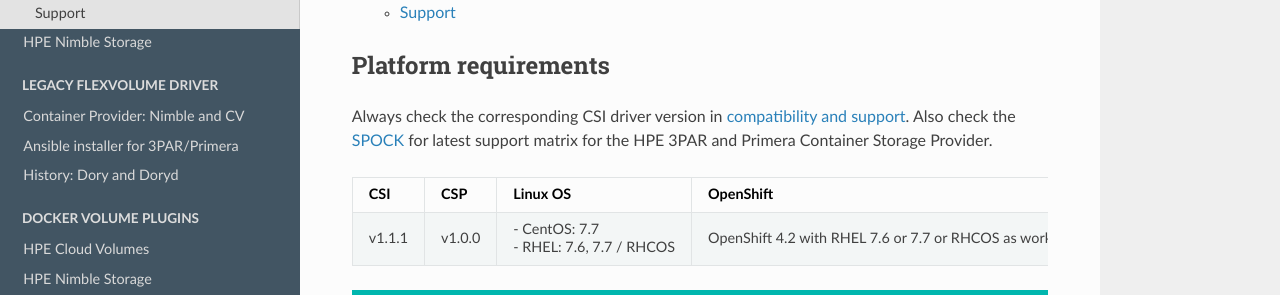
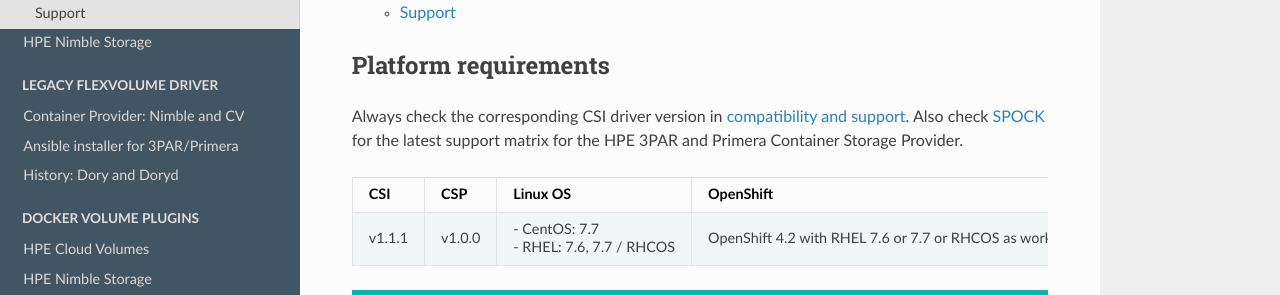
Before and after one commit to hpe-storage/scod, an MkDocs documentation site: the page built from docs/container_storage_provider/hpe_3par_primera/index.md, in a window 1280 px wide and 900 px high, scrolled down 404 px. Shown: the part 151-446 px from the top of the window. Built offline with MkDocs 1.6.1, drawn with Linux system fonts in a browser that asks for light colours; nearby versions of some CDN libraries.

Commit message:
Amendment
Signed-off-by: Geeta <geeta.garg@hpe.com>

```diff
--- a/docs/container_storage_provider/hpe_3par_primera/index.md
+++ b/docs/container_storage_provider/hpe_3par_primera/index.md
@@ -6,7 +6,7 @@
 
 ## Platform requirements
 
-Always check the corresponding CSI driver version in [compatibility and support](../../csi_driver/index.md#compatibility_and_support). Also check the [SPOCK](#spock) for latest support matrix for the HPE 3PAR and Primera Container Storage Provider.
+Always check the corresponding CSI driver version in [compatibility and support](../../csi_driver/index.md#compatibility_and_support). Also check [SPOCK](#spock) for the latest support matrix for the HPE 3PAR and Primera Container Storage Provider.
 
 |  CSI   |   CSP  | Linux OS | OpenShift | Kubernetes | 3PAR and Primera OS |
 | ------ | ------ | -------- | --------- | ---------- | ------------------- |
```
